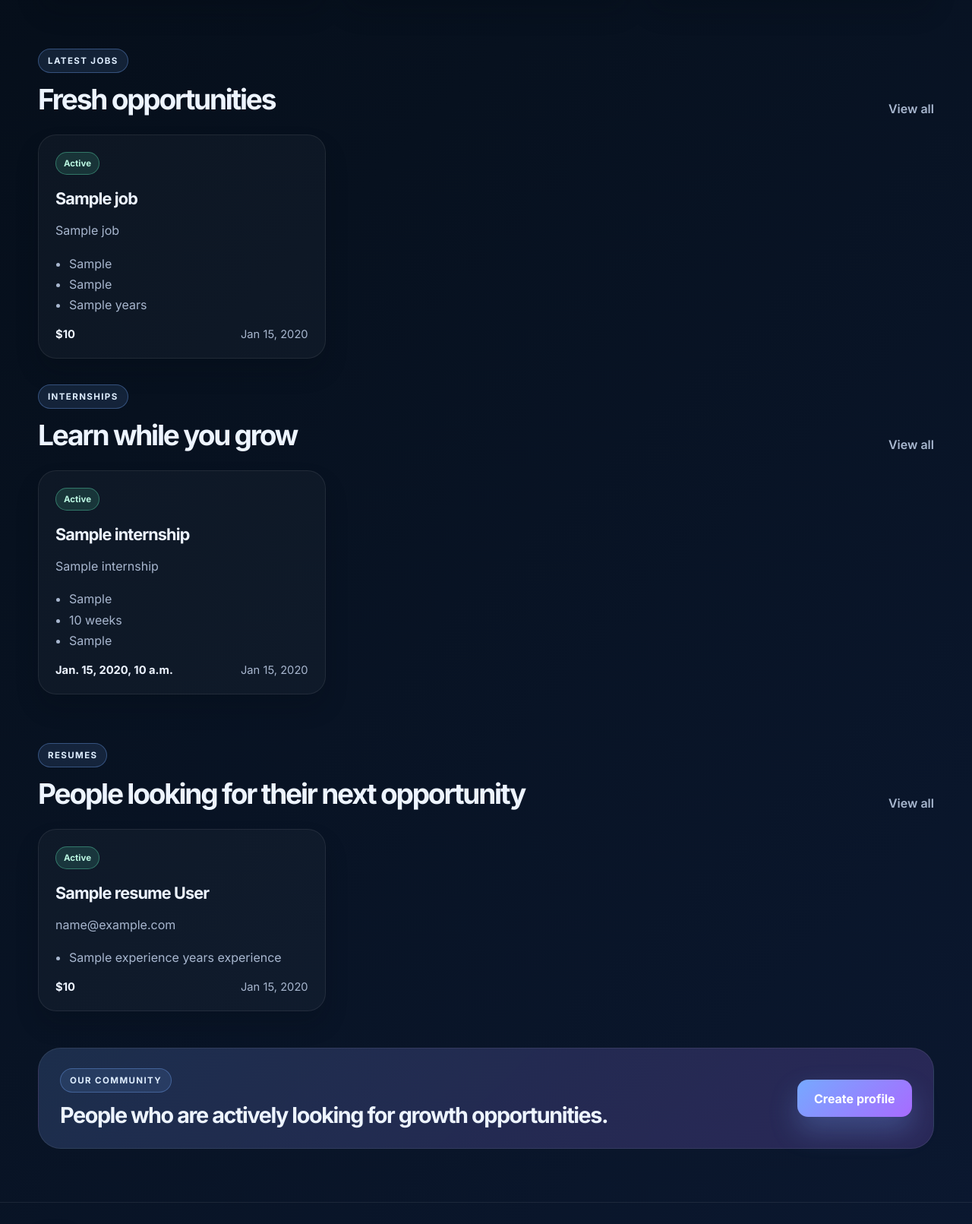
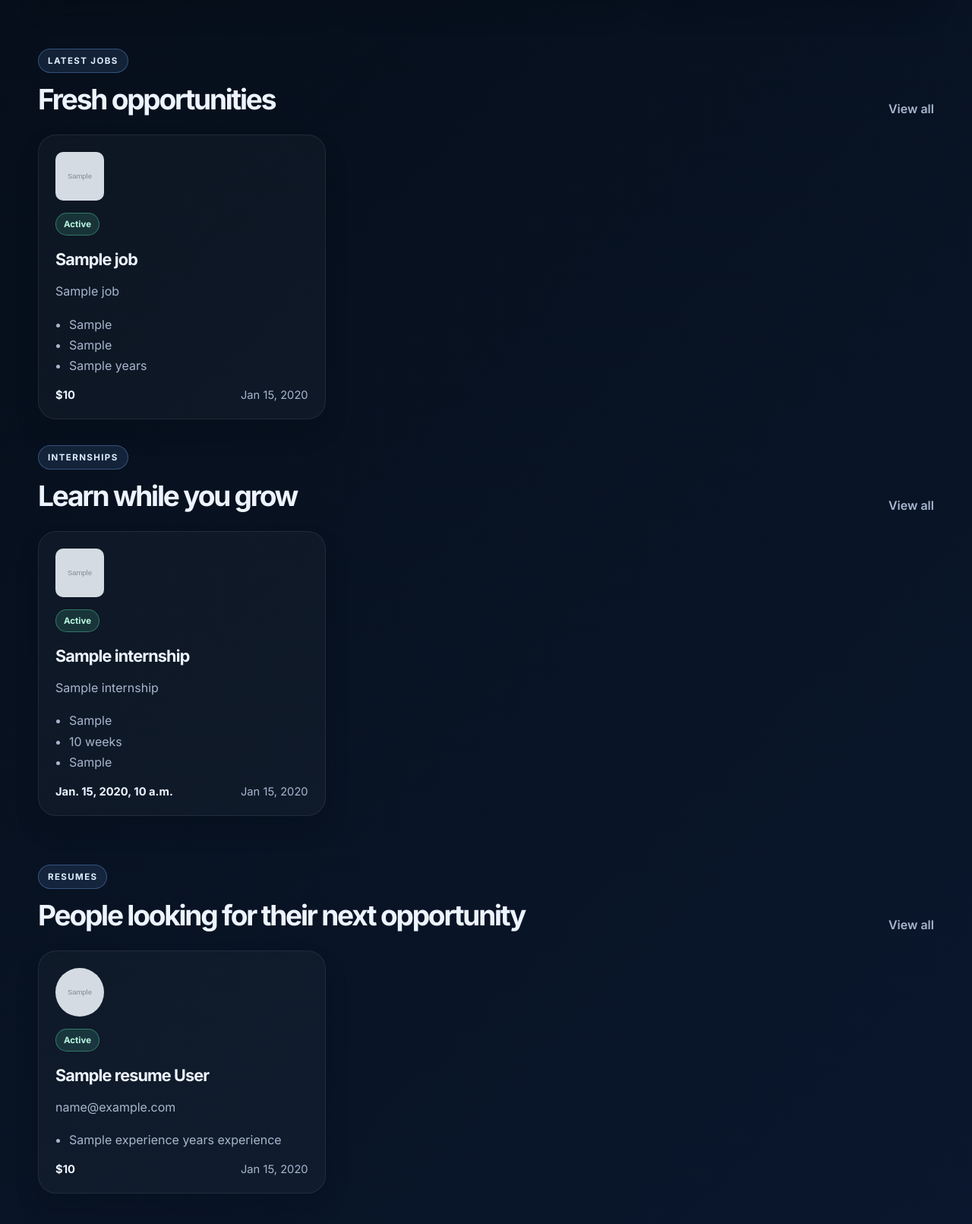
Before and after one commit to Yusufbek728/CareerUp, a Django app: template templates/mainapp/index.html in a window 1280 px wide. Shown: the part 1112-2723 px from the top of the page at 76% size. Run offline with Django 5.2, Linux system fonts and the light colour scheme; the template is opened without the code that fills it: most values are stand-ins (such as "Sample title", 1, 10 or a date in 2020); grey boxes marked "Sample" are stand-in pictures.

Commit message:
update project

```diff
--- a/config/settings.py
+++ b/config/settings.py
@@ -195,6 +195,8 @@ CORS_ALLOWED_ORIGINS = [
 ]
 STATIC_URL = '/static/'
 STATICFILES_DIRS = [BASE_DIR / 'static']
+MEDIA_URL = '/media/'
+MEDIA_ROOT = BASE_DIR / 'media'
 STATIC_ROOT = BASE_DIR / 'staticfiles'
 
 SECURE_PROXY_SSL_HEADER = ('HTTP_X_FORWARDED_PROTO', 'https')
--- a/config/urls.py
+++ b/config/urls.py
@@ -2,6 +2,8 @@
 URL configuration for config project.
 """
 from django.contrib import admin
+from django.conf import settings
+from django.conf.urls.static import static
 from django.urls import path, include
 from rest_framework import permissions
 from drf_yasg.views import get_schema_view
@@ -28,3 +30,6 @@ urlpatterns = [
     path('swagger/', schema_view.with_ui('swagger', cache_timeout=0), name='schema-swagger-ui'),
     path('redoc/', schema_view.with_ui('redoc', cache_timeout=0), name='schema-redoc'),
 ]
+
+if settings.DEBUG:
+    urlpatterns += static(settings.MEDIA_URL, document_root=settings.MEDIA_ROOT)
--- a/mainapp/forms.py
+++ b/mainapp/forms.py
@@ -176,6 +176,7 @@ class JobForm(forms.ModelForm):
         model = Job
         fields = (
             'company_name',
+            'company_logo',
             'phone_number',
             'phone_number2',
             'salary',
@@ -194,6 +195,7 @@ class JobForm(forms.ModelForm):
         }
         labels = {
             'company_name': _('Company name'),
+            'company_logo': _('Company logo'),
             'phone_number': _('Phone number'),
             'phone_number2': _('Additional phone number'),
             'salary': _('Salary'),
@@ -213,6 +215,7 @@ class InternshipForm(forms.ModelForm):
         model = Internship
         fields = (
             'company_name',
+            'company_logo',
             'phone_number',
             'phone_number2',
             'work_time',
@@ -228,6 +231,7 @@ class InternshipForm(forms.ModelForm):
         }
         labels = {
             'company_name': _('Company name'),
+            'company_logo': _('Company logo'),
             'phone_number': _('Phone number'),
             'phone_number2': _('Additional phone number'),
             'work_time': _('Work time'),
@@ -246,6 +250,7 @@ class ResumeForm(forms.ModelForm):
         fields = (
             'name',
             'surname',
+            'photo',
             'email',
             'phone_number',
             'phone_number2',
@@ -262,6 +267,7 @@ class ResumeForm(forms.ModelForm):
         labels = {
             'name': _('First name'),
             'surname': _('Last name'),
+            'photo': _('Photo'),
             'email': _('Email'),
             'phone_number': _('Phone number'),
             'phone_number2': _('Additional phone number'),
--- a/mainapp/models.py
+++ b/mainapp/models.py
@@ -48,6 +48,7 @@ class AccountProfile(models.Model):
 class Job(models.Model):
     owner = models.ForeignKey(User, on_delete=models.CASCADE, related_name='jobs', null=True, blank=True)
     company_name = models.CharField(max_length=200)
+    company_logo = models.ImageField(upload_to='company_logos/', blank=True, null=True)
     phone_number = models.CharField(max_length=20, default='', validators=[phone_number_validator])
     phone_number2 = models.CharField(max_length=20, blank=True, null=True, default='', validators=[phone_number_validator])
     salary = models.IntegerField()
@@ -66,6 +67,7 @@ class Job(models.Model):
 class Internship(models.Model):
     owner = models.ForeignKey(User, on_delete=models.CASCADE, related_name='internships', null=True, blank=True)
     company_name = models.CharField(max_length=200)
+    company_logo = models.ImageField(upload_to='company_logos/', blank=True, null=True)
     phone_number = models.CharField(max_length=20, default='', validators=[phone_number_validator])
     phone_number2 = models.CharField(max_length=20, blank=True, null=True, default='', validators=[phone_number_validator])
     work_time = models.IntegerField()
@@ -83,6 +85,7 @@ class Resume(models.Model):
     owner = models.ForeignKey(User, on_delete=models.CASCADE, related_name='resumes', null=True, blank=True)
     name = models.CharField(max_length=200)
     surname = models.CharField(max_length=200)
+    photo = models.ImageField(upload_to='profile_photos/', blank=True, null=True)
     email = models.EmailField()
     phone_number = models.CharField(max_length=20, default='', validators=[phone_number_validator])
     phone_number2 = models.CharField(max_length=20, blank=True, null=True, default='', validators=[phone_number_validator])
--- a/mainapp/views.py
+++ b/mainapp/views.py
@@ -128,7 +128,7 @@ def create_listing(request, listing_type):
     if not can_create_listing(request.user, listing_type):
         return redirect('home')
 
-    form = form_class(request.POST or None)
+    form = form_class(request.POST or None, request.FILES or None)
     if request.method == 'POST' and form.is_valid():
         item = form.save(commit=False)
         item.owner = request.user
@@ -234,7 +234,7 @@ def edit_listing(request, listing_type, pk):
     if model is None:
         return redirect('home')
     item = get_object_or_404(model, pk=pk, owner=request.user)
-    form = form_class(request.POST or None, instance=item)
+    form = form_class(request.POST or None, request.FILES or None, instance=item)
     if request.method == 'POST' and form.is_valid():
         form.save()
         return redirect(detail_url, pk=item.pk)
--- a/static/mainapp/styles.css
+++ b/static/mainapp/styles.css
@@ -185,6 +185,28 @@ button {
 .container {
     width: min(1180px, calc(100% - 28px));
     margin: 0 auto;
+}
+
+.listing-image {
+    display: block;
+    object-fit: cover;
+    border-radius: 10px;
+}
+
+.card-image {
+    width: 64px;
+    height: 64px;
+    margin-bottom: 16px;
+}
+
+.detail-image {
+    width: min(100%, 240px);
+    height: 180px;
+    margin: 20px 0;
+}
+
+.profile-image {
+    border-radius: 50%;
 }
 
 .page-shell {
--- a/templates/mainapp/create.html
+++ b/templates/mainapp/create.html
@@ -28,7 +28,7 @@
             <h1>{% translate "Create" %} {% translate listing_title %}</h1>
             <p class="form-intro">{% translate "Add your information so people can contact you through CareerUp." %}</p>
 
-            <form method="post" class="listing-form" novalidate>
+            <form method="post" enctype="multipart/form-data" class="listing-form" novalidate>
                 {% csrf_token %}
                 {% if form.non_field_errors %}
                     <div class="form-errors">{{ form.non_field_errors }}</div>
--- a/templates/mainapp/detail.html
+++ b/templates/mainapp/detail.html
@@ -41,6 +41,7 @@
                     <span class="tag">{% translate "JOB" %}</span>
                     <h1>{{ item.job_title }}</h1>
                     <p class="company-name">{{ item.company_name }}</p>
+                    {% if item.company_logo %}<img class="listing-image detail-image" src="{{ item.company_logo.url }}" alt="{{ item.company_name }}">{% endif %}
                     <div class="detail-grid">
                         <div><strong>{% translate "Salary:" %}</strong> ${{ item.salary }}</div>
                         <div><strong>{% translate "Phone 1:" %}</strong> {% if item.phone_number %}{{ item.phone_number }}{% else %}{% translate "Not provided" %}{% endif %}</div>
@@ -62,6 +63,7 @@
                     <span class="tag">{% translate "INTERNSHIP" %}</span>
                     <h1>{{ item.job_title }}</h1>
                     <p class="company-name">{{ item.company_name }}</p>
+                    {% if item.company_logo %}<img class="listing-image detail-image" src="{{ item.company_logo.url }}" alt="{{ item.company_name }}">{% endif %}
                     <div class="detail-grid">
                         <div><strong>{% translate "Work duration:" %}</strong> {{ item.work_duration }} {% translate "weeks" %}</div>
                         <div><strong>{% translate "Phone 1:" %}</strong> {% if item.phone_number %}{{ item.phone_number }}{% else %}{% translate "Not provided" %}{% endif %}</div>
@@ -78,6 +80,7 @@
                     <span class="tag">{% translate "RESUME" %}</span>
                     <h1>{{ item.name }} {{ item.surname }}</h1>
                     <p class="company-name">{{ item.email }}</p>
+                    {% if item.photo %}<img class="listing-image detail-image profile-image" src="{{ item.photo.url }}" alt="{{ item.name }} {{ item.surname }}">{% endif %}
                     <div class="detail-grid">
                         <div><strong>{% translate "Phone 1:" %}</strong> {{ item.phone_number }}</div>
                         <div><strong>{% translate "Phone 2:" %}</strong> {% if item.phone_number2 %}{{ item.phone_number2 }}{% else %}{% translate "Not provided" %}{% endif %}</div>
--- a/templates/mainapp/index.html
+++ b/templates/mainapp/index.html
@@ -167,6 +167,7 @@
                     {% for job in jobs %}
                     <a href="{% url 'job_detail' job.pk %}" class="job-card-link">
                         <article class="job-card">
+                            {% if job.company_logo %}<img class="listing-image card-image" src="{{ job.company_logo.url }}" alt="{{ job.company_name }}">{% endif %}
                             <span class="status {% if job.status == 'topilgan' %}success{% else %}pending{% endif %}">{{ job.get_status_display }}</span>
                             <h3>{{ job.job_title }}</h3>
                             <p>{{ job.company_name }}</p>
@@ -200,6 +201,7 @@
                     {% for internship in internships %}
                     <a href="{% url 'internship_detail' internship.pk %}" class="job-card-link">
                         <article class="job-card">
+                            {% if internship.company_logo %}<img class="listing-image card-image" src="{{ internship.company_logo.url }}" alt="{{ internship.company_name }}">{% endif %}
                             <span class="status {% if internship.status == 'topilgan' %}success{% else %}pending{% endif %}">{{ internship.get_status_display }}</span>
                             <h3>{{ internship.job_title }}</h3>
                             <p>{{ internship.company_name }}</p>
@@ -233,6 +235,7 @@
                     {% for resume in resumes %}
                     <a href="{% url 'resume_detail' resume.pk %}" class="job-card-link">
                         <article class="job-card">
+                            {% if resume.photo %}<img class="listing-image card-image profile-image" src="{{ resume.photo.url }}" alt="{{ resume.name }} {{ resume.surname }}">{% endif %}
                             <span class="status {% if resume.status == 'topilgan' %}success{% else %}pending{% endif %}">{{ resume.get_status_display }}</span>
                             <h3>{{ resume.name }} {{ resume.surname }}</h3>
                             <p>{{ resume.email }}</p>
```
Also changed, not shown: mainapp/tests.py (+32 -1 lines), mainapp/migrations/0010_internship_company_logo_job_company_logo_and_more.py (added), mainapp/migrations/0011_alter_accountprofile_role.py (added), media/company_logos/logo.png (added), media/company_logos/logo_ZDxwvrL.png (added), media/company_logos/logo_t8GEKQw.png (added), media/company_logos/logo_yLfBePf.png (added).
